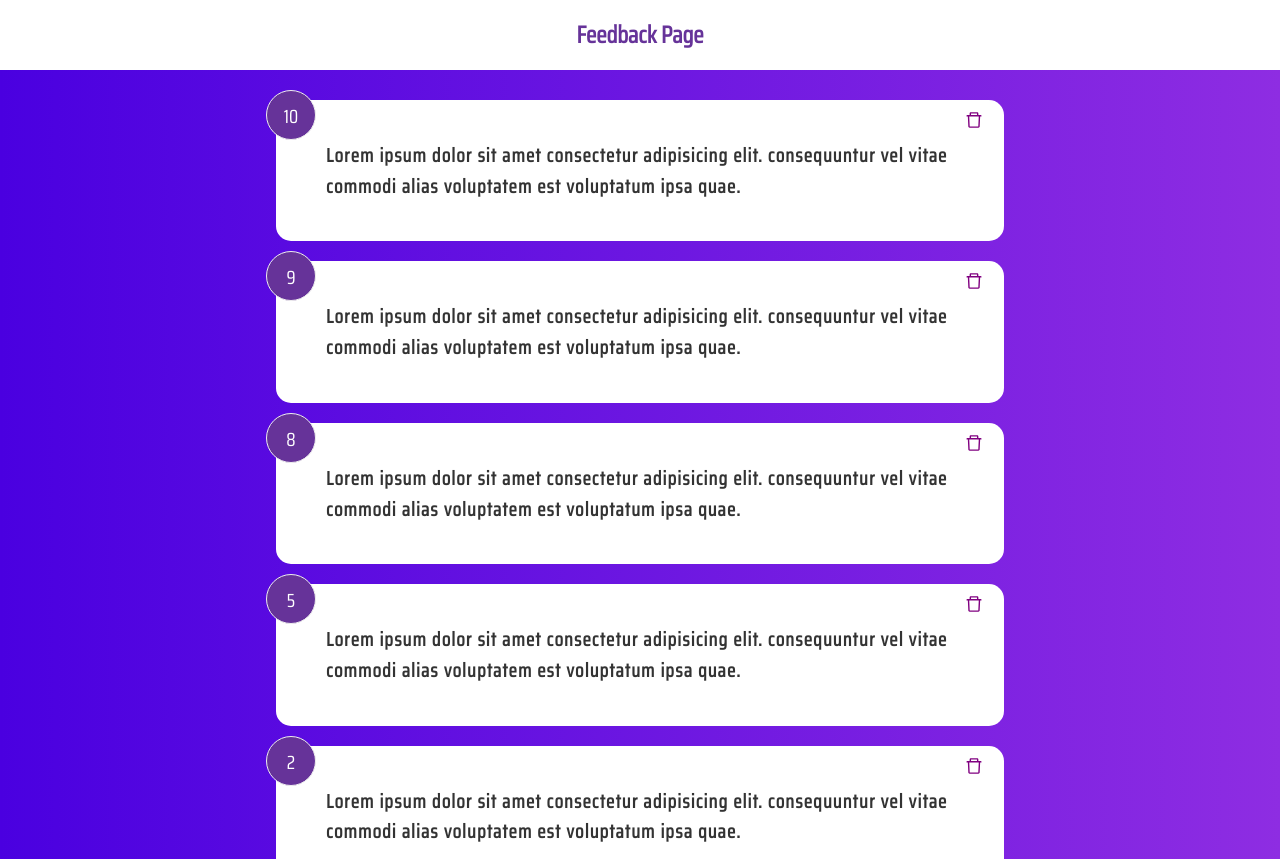
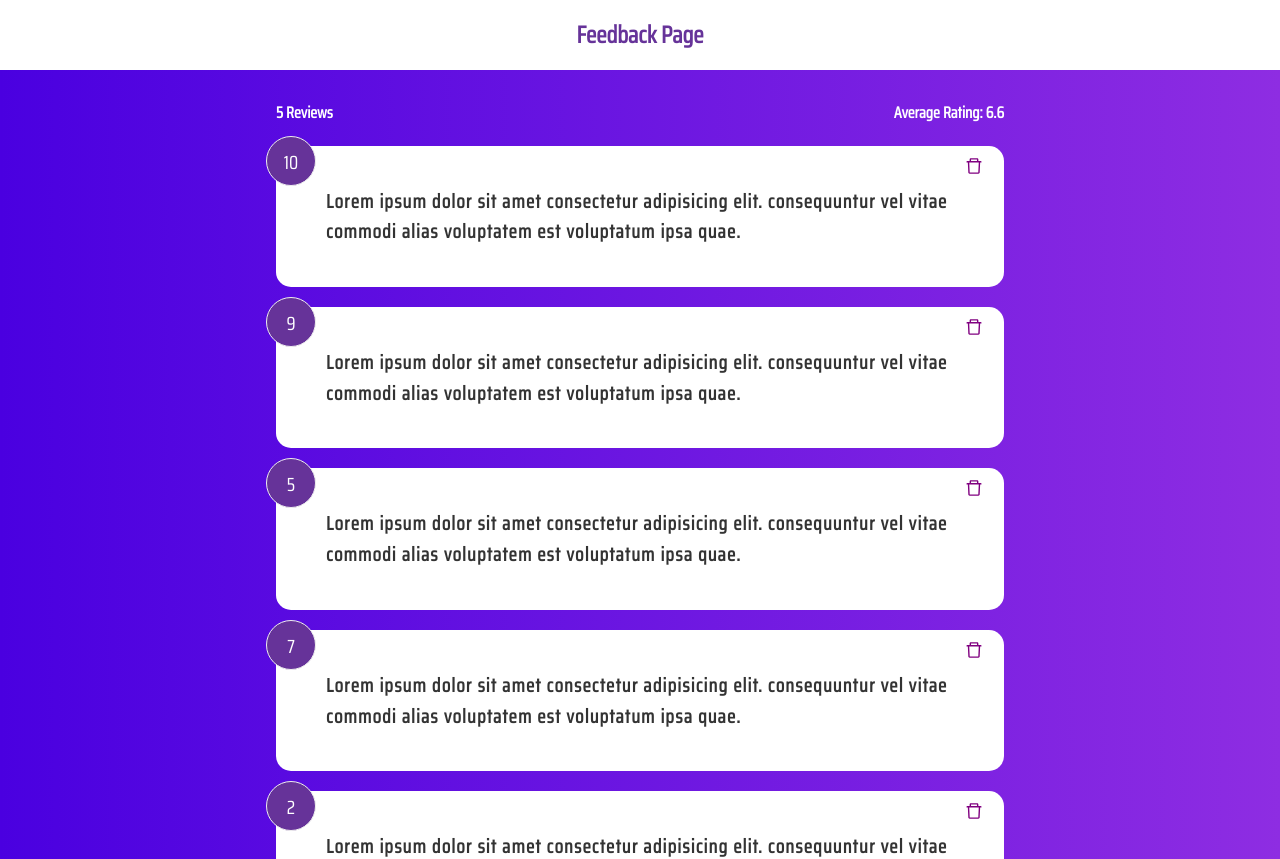
Before and after one commit to odedAtias/feedback-page, a React (Create React App) app: page / in a window 1280 px wide. Shown: the top 859 px of the page. Built offline with nearby package versions, Linux system fonts and the light colour scheme.

Commit message:
Adding stats component to calculate the total number of feedbacks and average

```diff
--- a/src/App.js
+++ b/src/App.js
@@ -3,6 +3,7 @@ import { useState } from 'react';
 // Components imports
 import Header from './Components/Header';
 import FeedBackList from './Components/FeedbackList';
+import FeedbackStats from './Components/FeedbackStats';
 // Services imports
 import FeedbackData from './services/FeedbackData';
 
@@ -19,6 +20,7 @@ function App() {
 		<>
 			<Header />
 			<div className='container'>
+				<FeedbackStats feedbacks={feedbacks} />
 				<FeedBackList feedBacks={feedbacks} onDelete={handleFeedbackDelete} />
 			</div>
 		</>
--- /dev/null
+++ b/src/Components/FeedbackStats.jsx
@@ -0,0 +1,23 @@
+//PropTypes
+import { PropTypes } from 'prop-types';
+//Average Calculate
+const avg = feedbacks => {
+	let sum = feedbacks.reduce((sum, current) => sum + current.rating, 0);
+	//2 fixed(x) return to us x digits after the '.'
+	//parse float removing all the trailing zeros after the '.'
+	return parseFloat((sum / feedbacks.length).toFixed(2));
+};
+
+const FeedbackStats = ({ feedbacks }) => {
+	return (
+		<div className='feedback-stats'>
+			<h4>{feedbacks.length} Reviews</h4>
+			<h4>Average Rating: {avg(feedbacks)}</h4>
+		</div>
+	);
+};
+
+FeedbackStats.propTypes = {
+	feedbacks: PropTypes.array.isRequired,
+};
+export default FeedbackStats;
--- a/src/services/FeedbackData.js
+++ b/src/services/FeedbackData.js
@@ -11,12 +11,12 @@ const FeedbackData = [
 	},
 	{
 		id: 3,
-		rating: 8,
+		rating: 5,
 		text: 'Lorem ipsum dolor sit amet consectetur adipisicing elit. consequuntur vel vitae commodi alias voluptatem est voluptatum ipsa quae.',
 	},
 	{
 		id: 4,
-		rating: 5,
+		rating: 7,
 		text: 'Lorem ipsum dolor sit amet consectetur adipisicing elit. consequuntur vel vitae commodi alias voluptatem est voluptatum ipsa quae.',
 	},
 	{
```
